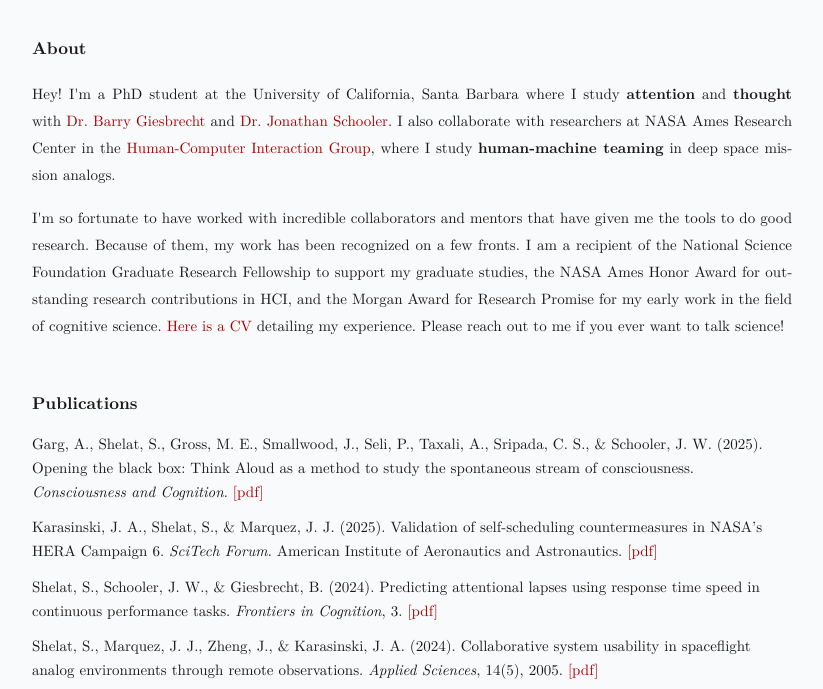
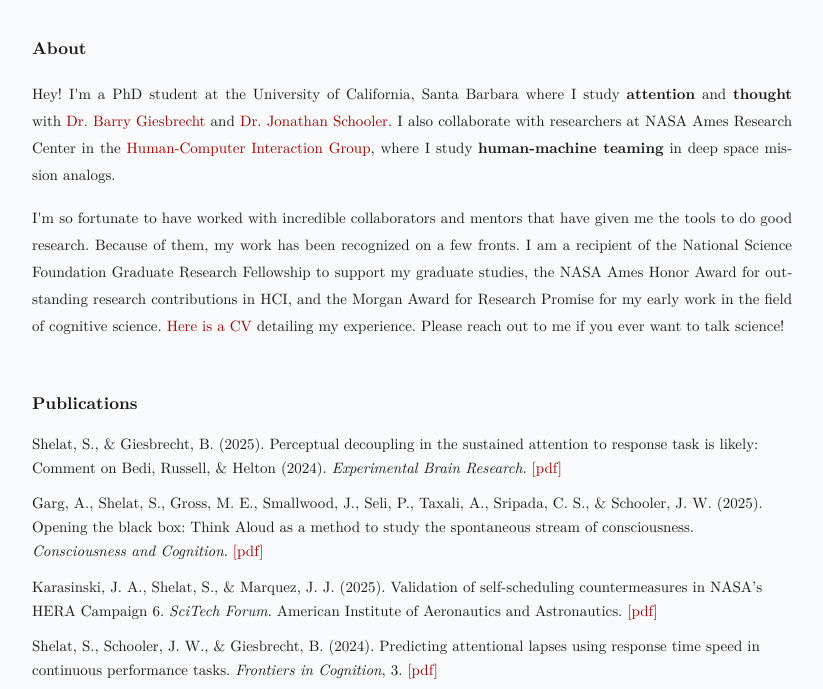
Before and after one commit to sshelat/sshelat.github.io, a website built with Vite: page index.html in a window 1280 px wide. Shown: the part 402-1091 px from the top of the page, without its empty margins (228-1051 px from the left). Built offline with nearby package versions, Linux system fonts and the light colour scheme.

Commit message:
Update index.html

```diff
--- a/index.html
+++ b/index.html
@@ -62,7 +62,7 @@
   <header>
     <!-- Profile Photo Centered at the Top -->
     <div style="text-align: center; margin-bottom: 20px;">
-      <img src="imgs/profile_photo.jpg" alt="Profile Photo" style="display: inline-block; max-width: 45%; height: auto;">
+      <img src="imgs/profile_photo.jpg" alt="smiling fella" style="display: inline-block; max-width: 45%; height: auto;">
     </div>
 
     <div class="author" style="display: flex; justify-content: space-between; align-items: center; width: 100%;">
@@ -101,6 +101,11 @@
       </p>
 
       <h2 style="font-weight: bold; font-size: 17px;">Publications</h2>
+
+          <div class="publication">
+            Shelat, S., & Giesbrecht, B. (2025). Perceptual decoupling in the sustained attention to response task is likely: Comment on Bedi, Russell, & Helton (2024). <em>Experimental Brain Research</em>.
+            <a href="publications/Shelat and Giesbrecht 2025 ERB.pdf" target="_blank" style="font-size: 15px; text-decoration: none;">[pdf]</a>
+          </div>
 
           <div class="publication">
             Garg, A., Shelat, S., Gross, M. E., Smallwood, J., Seli, P., Taxali, A., Sripada, C. S., & Schooler, J. W. (2025). Opening the black box: Think Aloud as a method to study the spontaneous stream of consciousness. <em>Consciousness and Cognition</em>.
```
